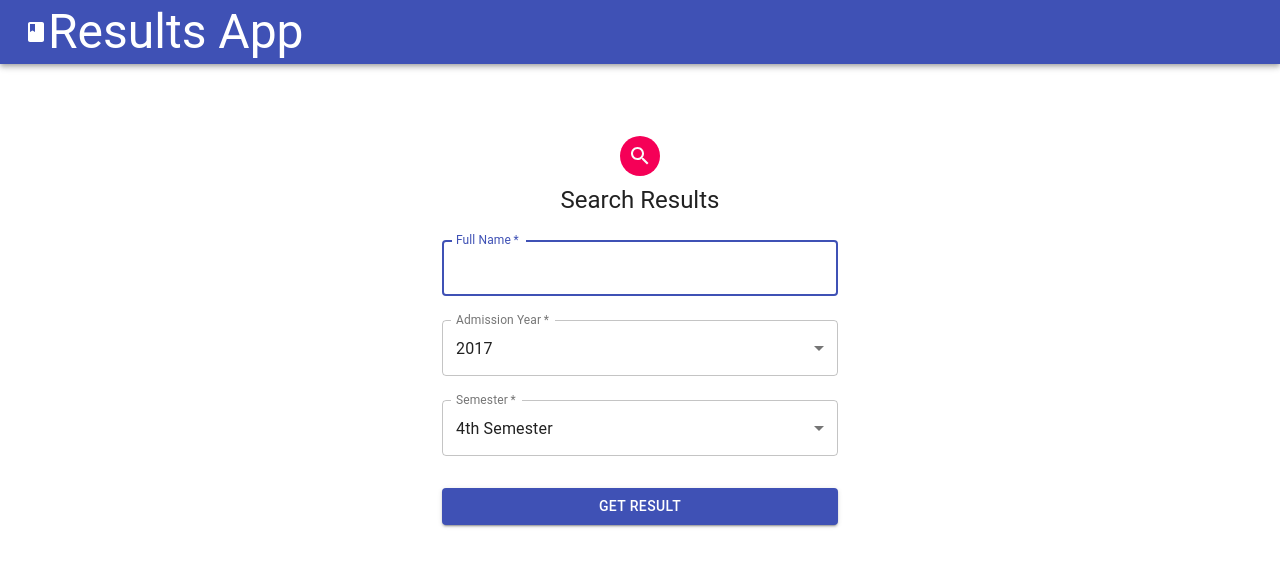
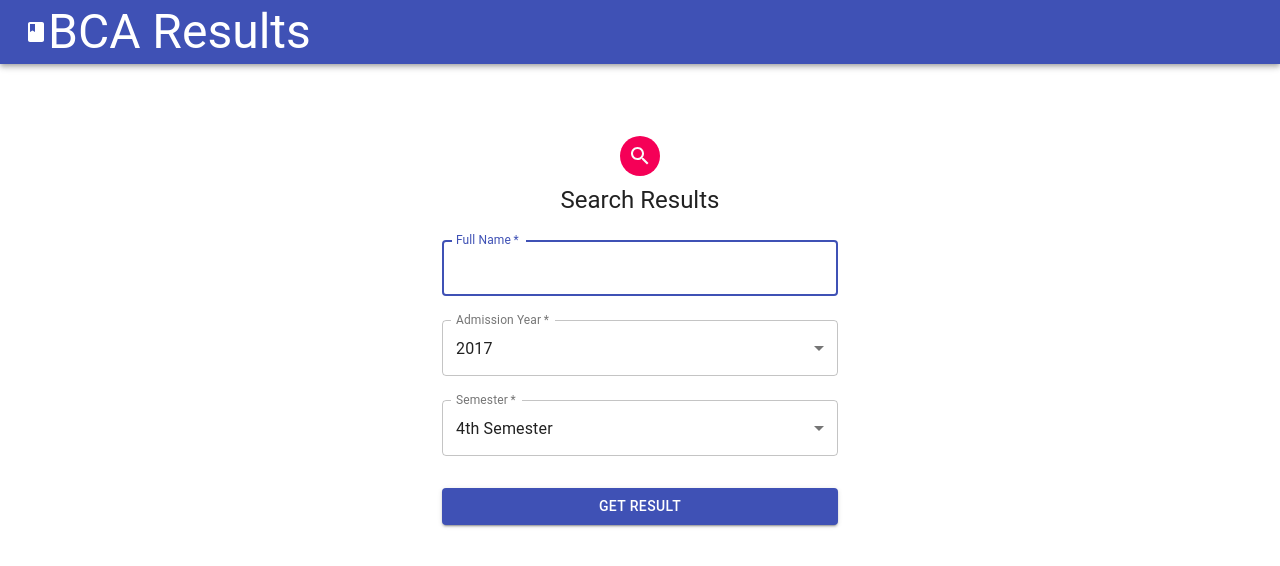
Before and after one commit to shaswatsaxena/bcaResultFinder, a React (Create React App) app: page / in a window 1280 px wide. Shown: the top 566 px of the page. Built offline with nearby package versions, Linux system fonts and the light colour scheme.

Commit message:
New Name

```diff
--- a/src/components/Main.js
+++ b/src/components/Main.js
@@ -67,7 +67,7 @@ const Main = props => {
         <Toolbar>
           <BookIcon />
           <Typography className={classes.title} variant="h3" noWrap>
-            Results App
+            BCA Results
           </Typography>
         </Toolbar>
       </AppBar>
```
